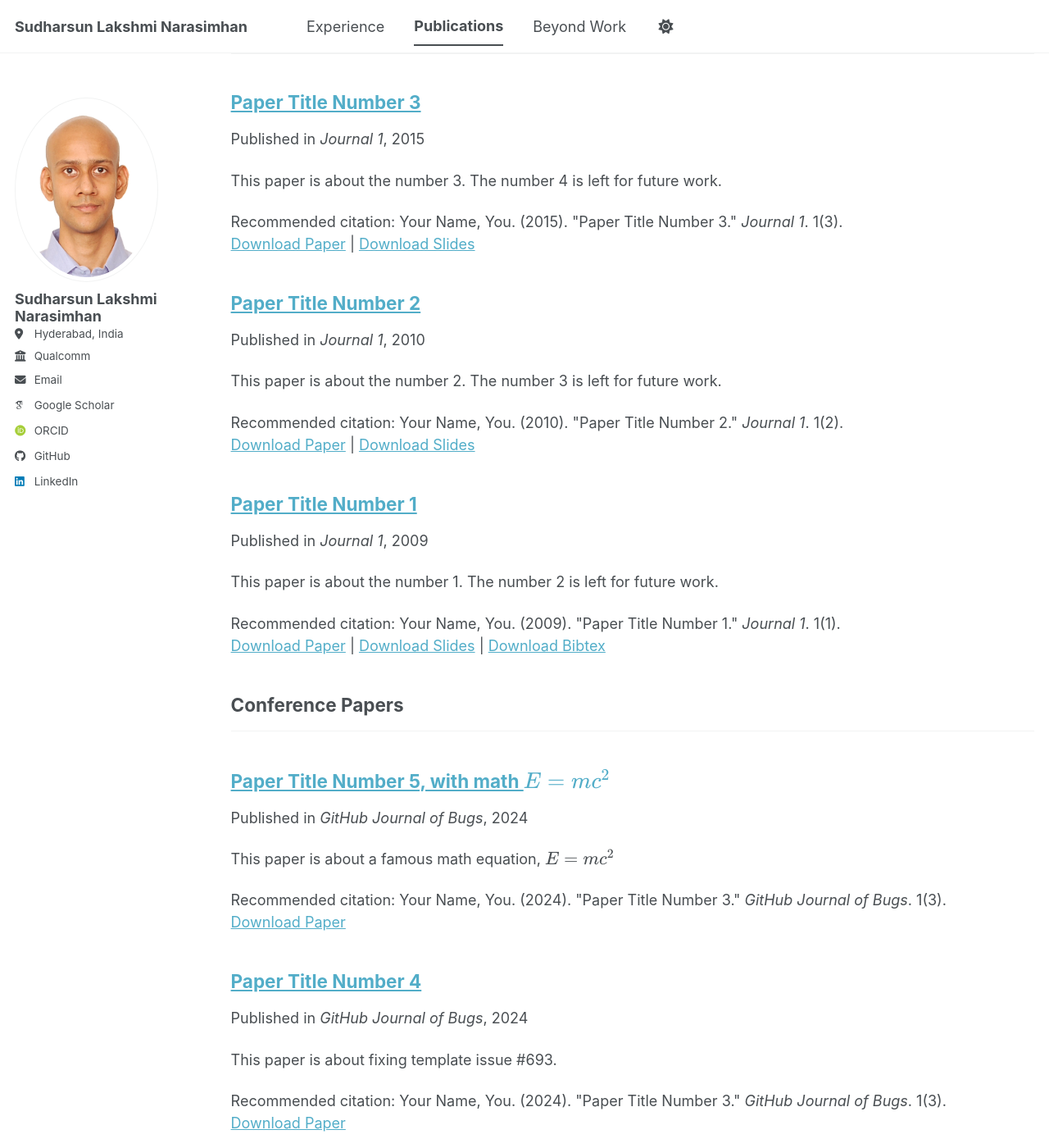
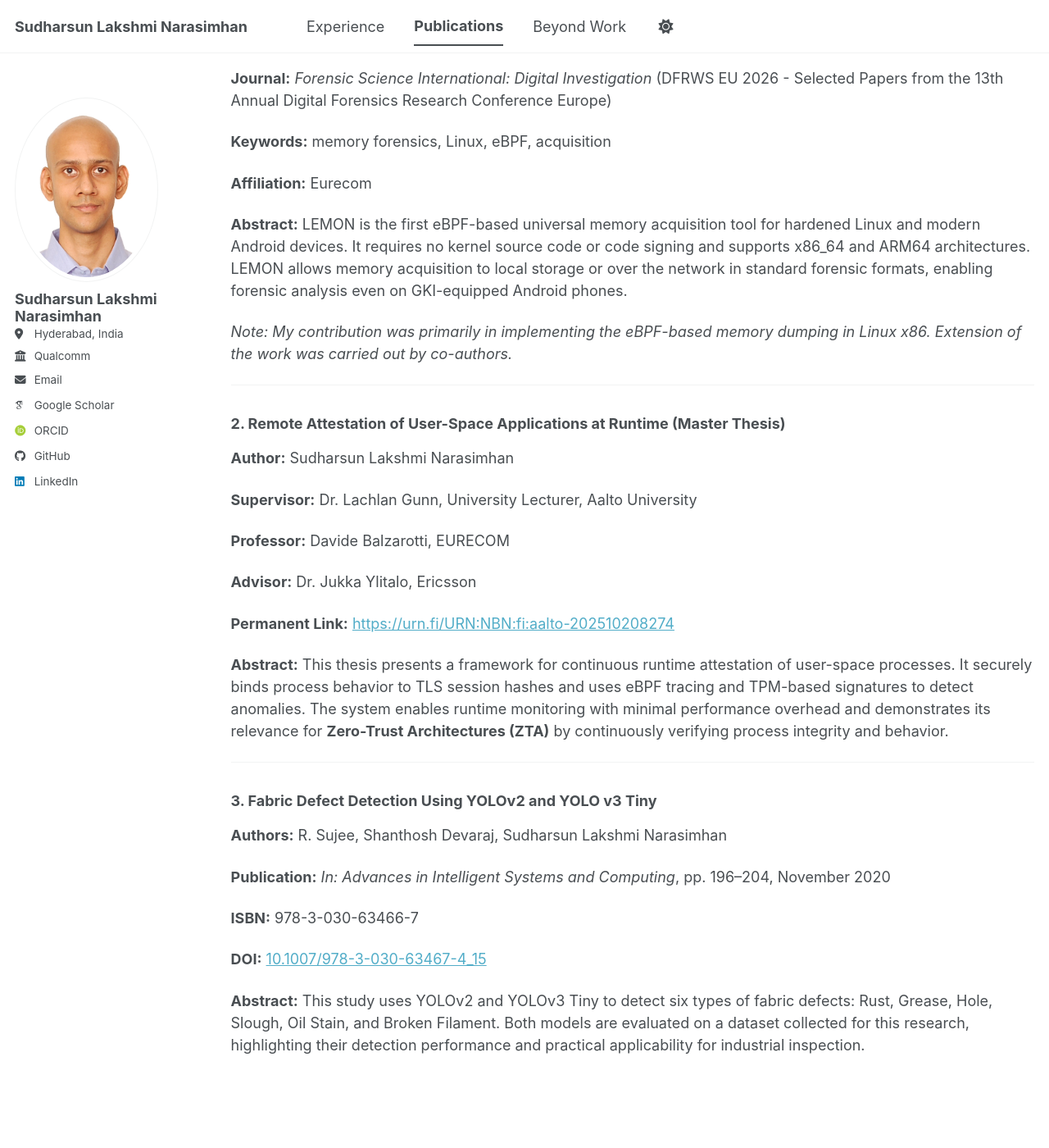
Before and after one commit to sudlaksh/sudlaksh.github.io, a Jekyll site: the page built from _pages/publications.html, in a window 1280 px wide and 1400 px high, scrolled down 195 px. Shown: the whole window at 82% size. Built offline with Jekyll 4.4.1, drawn with Linux system fonts in a browser that asks for light colours; some web fonts are replaced; a script bundle is joined from its source files by our own code; library files that are not in the unit come from our copies; some of the changed text lies outside the part shown.

Commit message:
Add new publications to publications.html
Added multiple publications with details including authors, journal, keywords, affiliation, and abstracts.

```diff
--- a/_pages/publications.html
+++ b/_pages/publications.html
@@ -5,29 +5,33 @@ permalink: /publications/
 author_profile: true
 ---
 
-{% if site.author.googlescholar %}
-  <div class="wordwrap">You can also find my articles on <a href="{{site.author.googlescholar}}">my Google Scholar profile</a>.</div>
-{% endif %}
+<div class="publication">
 
-{% include base_path %}
+  <h3>1. LEMON: A Universal eBPF-based Volatile Memory Acquisition Tool for Modern Android Devices and Hardened Linux Systems</h3>
+  <p><strong>Authors:</strong> Andrea Oliveri, Marco Cavenati, Stefano De Rosa, Sudharsun Lakshmi Narasimhan, Davide Balzarotti</p>
+  <p><strong>Journal:</strong> <em>Forensic Science International: Digital Investigation</em> (DFRWS EU 2026 - Selected Papers from the 13th Annual Digital Forensics Research Conference Europe)</p>
+  <p><strong>Keywords:</strong> memory forensics, Linux, eBPF, acquisition</p>
+  <p><strong>Affiliation:</strong> Eurecom</p>
+  <p><strong>Abstract:</strong> LEMON is the first eBPF-based universal memory acquisition tool for hardened Linux and modern Android devices. It requires no kernel source code or code signing and supports x86_64 and ARM64 architectures. LEMON allows memory acquisition to local storage or over the network in standard forensic formats, enabling forensic analysis even on GKI-equipped Android phones.</p>
+  <p><em>Note: My contribution was primarily in implementing the eBPF-based memory dumping in Linux x86. Extension of the work was carried out by co-authors.</em></p>
 
-<!-- New style rendering if publication categories are defined -->
-{% if site.publication_category %}
-  {% for category in site.publication_category  %}
-    {% assign title_shown = false %}
-    {% for post in site.publications reversed %}
-      {% if post.category != category[0] %}
-        {% continue %}
-      {% endif %}
-      {% unless title_shown %}
-        <h2>{{ category[1].title }}</h2><hr />
-        {% assign title_shown = true %}
-      {% endunless %}
-      {% include archive-single.html %}
-    {% endfor %}
-  {% endfor %}
-{% else %}
-  {% for post in site.publications reversed %}
-    {% include archive-single.html %}
-  {% endfor %}
-{% endif %}
+  <hr>
+
+  <h3>2. Remote Attestation of User-Space Applications at Runtime (Master Thesis)</h3>
+  <p><strong>Author:</strong> Sudharsun Lakshmi Narasimhan</p>
+  <p><strong>Supervisor:</strong> Dr. Lachlan Gunn, University Lecturer, Aalto University</p>
+  <p><strong>Professor:</strong> Davide Balzarotti, EURECOM</p>
+  <p><strong>Advisor:</strong> Dr. Jukka Ylitalo, Ericsson</p>
+  <p><strong>Permanent Link:</strong> <a href="https://urn.fi/URN:NBN:fi:aalto-202510208274">https://urn.fi/URN:NBN:fi:aalto-202510208274</a></p>
+  <p><strong>Abstract:</strong> This thesis presents a framework for continuous runtime attestation of user-space processes. It securely binds process behavior to TLS session hashes and uses eBPF tracing and TPM-based signatures to detect anomalies. The system enables runtime monitoring with minimal performance overhead and demonstrates its relevance for <strong>Zero-Trust Architectures (ZTA)</strong> by continuously verifying process integrity and behavior.</p>
+
+  <hr>
+
+  <h3>3. Fabric Defect Detection Using YOLOv2 and YOLO v3 Tiny</h3>
+  <p><strong>Authors:</strong> R. Sujee, Shanthosh Devaraj, Sudharsun Lakshmi Narasimhan</p>
+  <p><strong>Publication:</strong> <em>In: Advances in Intelligent Systems and Computing</em>, pp. 196–204, November 2020</p>
+  <p><strong>ISBN:</strong> 978-3-030-63466-7</p>
+  <p><strong>DOI:</strong> <a href="https://doi.org/10.1007/978-3-030-63467-4_15">10.1007/978-3-030-63467-4_15</a></p>
+  <p><strong>Abstract:</strong> This study uses YOLOv2 and YOLOv3 Tiny to detect six types of fabric defects: Rust, Grease, Hole, Slough, Oil Stain, and Broken Filament. Both models are evaluated on a dataset collected for this research, highlighting their detection performance and practical applicability for industrial inspection.</p>
+
+</div>
```
